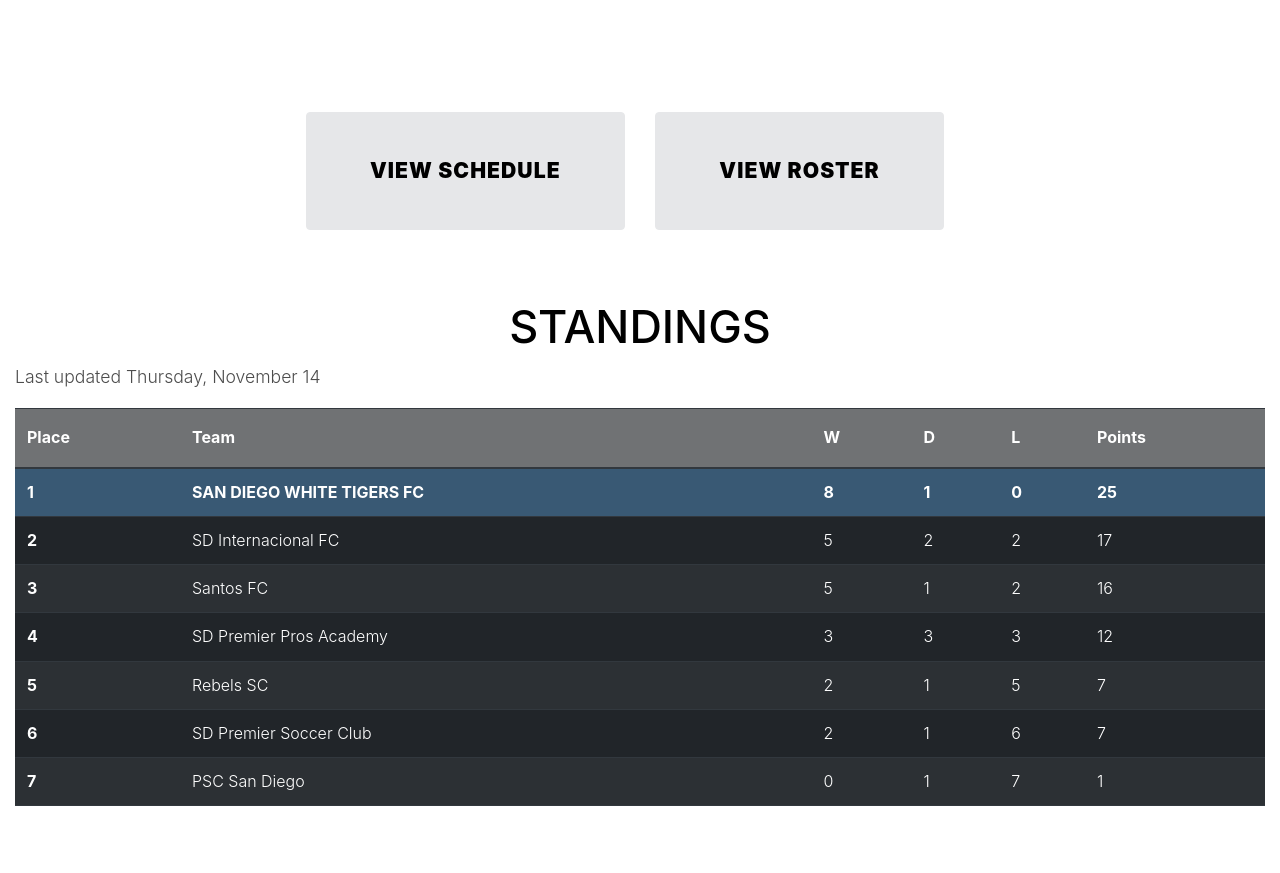
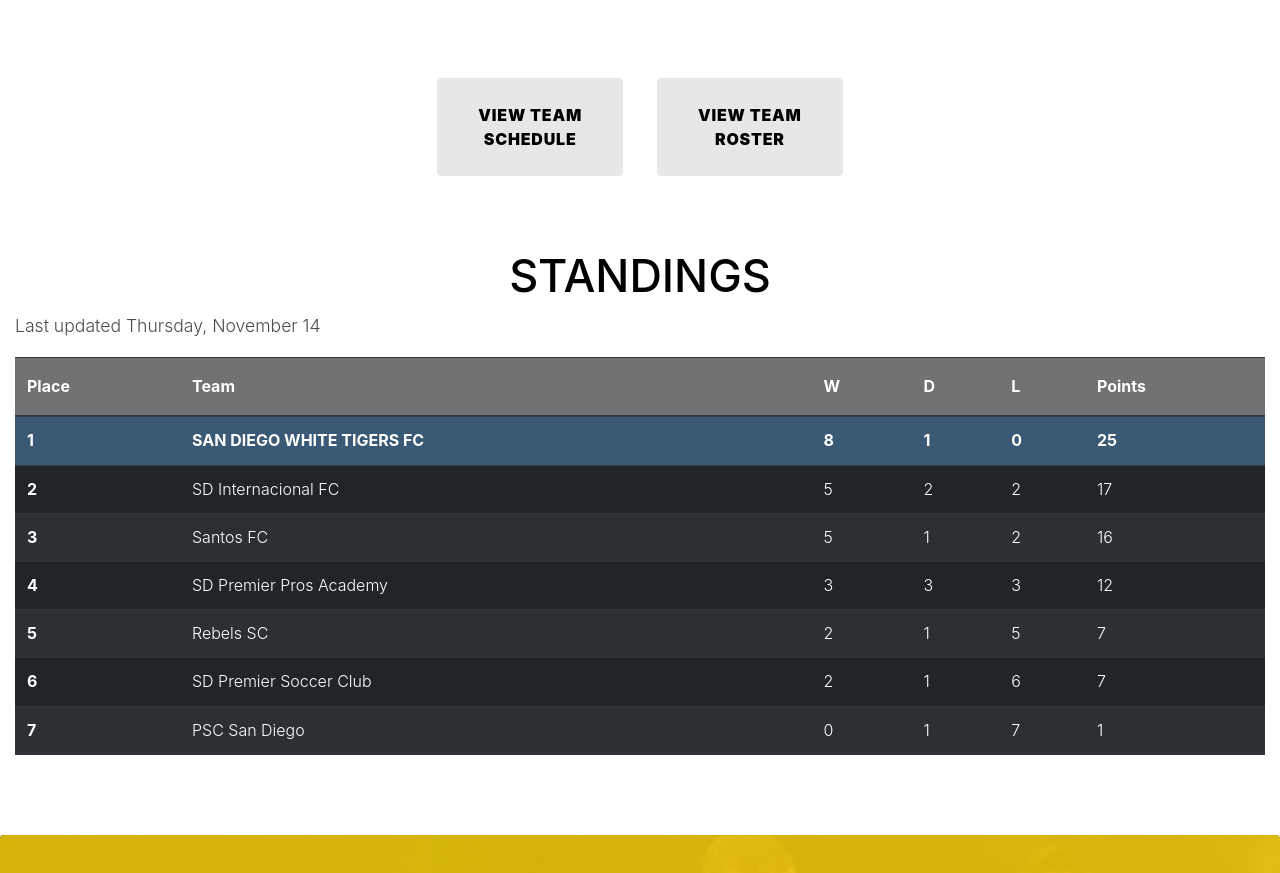
Before and after one commit to salemaziel/whitetigers, a Gatsby site: page / in a window 1280 px wide. Shown: the part 1247-2120 px from the top of the page. Built offline with nearby package versions, Linux system fonts and the light colour scheme; Gatsby itself is replaced by a stand-in of ours; some packages are replaced by stand-ins of ours.

Commit message:
more update nov 14

```diff
--- a/src/components/schedroster.js
+++ b/src/components/schedroster.js
@@ -11,33 +11,48 @@ import '../css/bootstrap-reboot.css'
 const Schedroster = (props) => {
     return (
         <div className="container" style={{
+            display: 'flex',
             marginBottom: '4em',
+            justifyContent: 'center',
+            alignContent: 'center',
+            textAlign: 'center',
+
         }}>
-            <Row>
-                <Col xs="6"
-                    style={{
-                        justifyContent: 'right',
-                        textAlign: 'right',
-                     }}>
+            <Row style={{
+                display: 'flex',
+                justifyContent: 'center',
+                alignContent: 'center',
+            }}>
+
+                <Col
+                style={{
+                    justifyContent: 'center',
+
+                 }}>
                     <Button prefetch href="/upcomingmatches"
                         style={{
-                            padding: '2em 3em',
+                            padding: '1.5em 2.5em',
                             fontWeight: '900',
-                            fontSize: '1.2em',
-                        }}>View Schedule</Button>
+                            position: 'relative',
+                            margin: '2px',
+                        }}>View Team<br />Schedule
+                    </Button>
                 </Col>
-                <Col xs="6"
-                style={{
-                    justifyContent: 'left',
-                    textAlign: 'left',
+                <Col style={{
+                    justifyContent: 'center',
+
                  }}>
                     <Button prefetch href="/team"
-                    style={{
-                        padding: '2em 3em',
-                        fontWeight: '900',
-                        fontSize: '1.2em',
-                    }}>View Roster</Button>
+                        style={{
+                            padding: '1.5em 2.5em',
+                            fontWeight: '900',
+                            position: 'relative',
+                            margin: '2px'
+                    }}>View Team<br /> Roster
+                    </Button>
                 </Col>
+
+
             </Row>
         </div>
 
--- a/src/css/style.css
+++ b/src/css/style.css
@@ -126,7 +126,7 @@ a:hover {
 
 .site-section {
   padding: 2.5em 0;
-  margin-bottom: 4em;
+  margin-bottom: 2em;
 }
 
 /**@media (min-width: 768px) {
```
